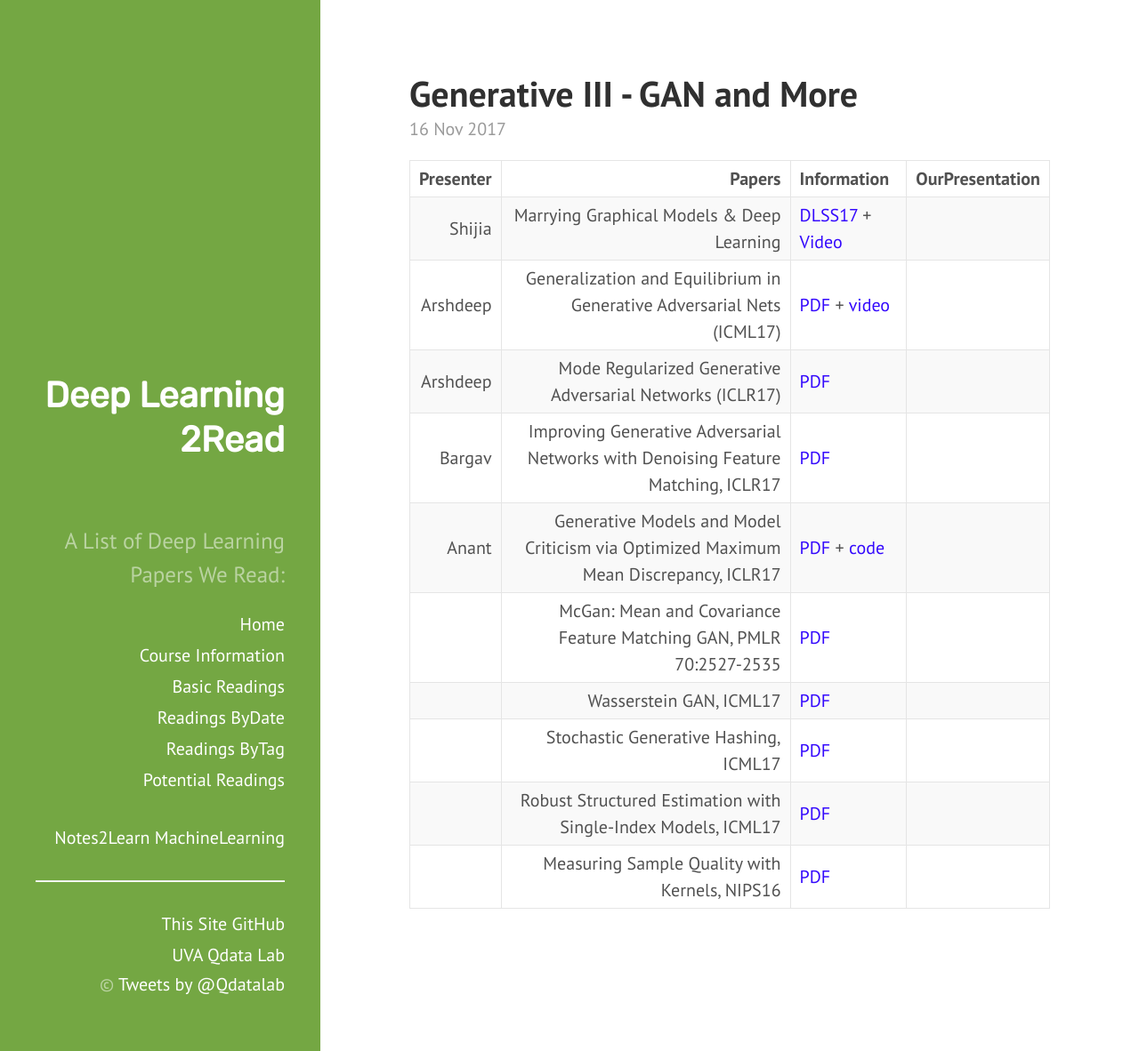
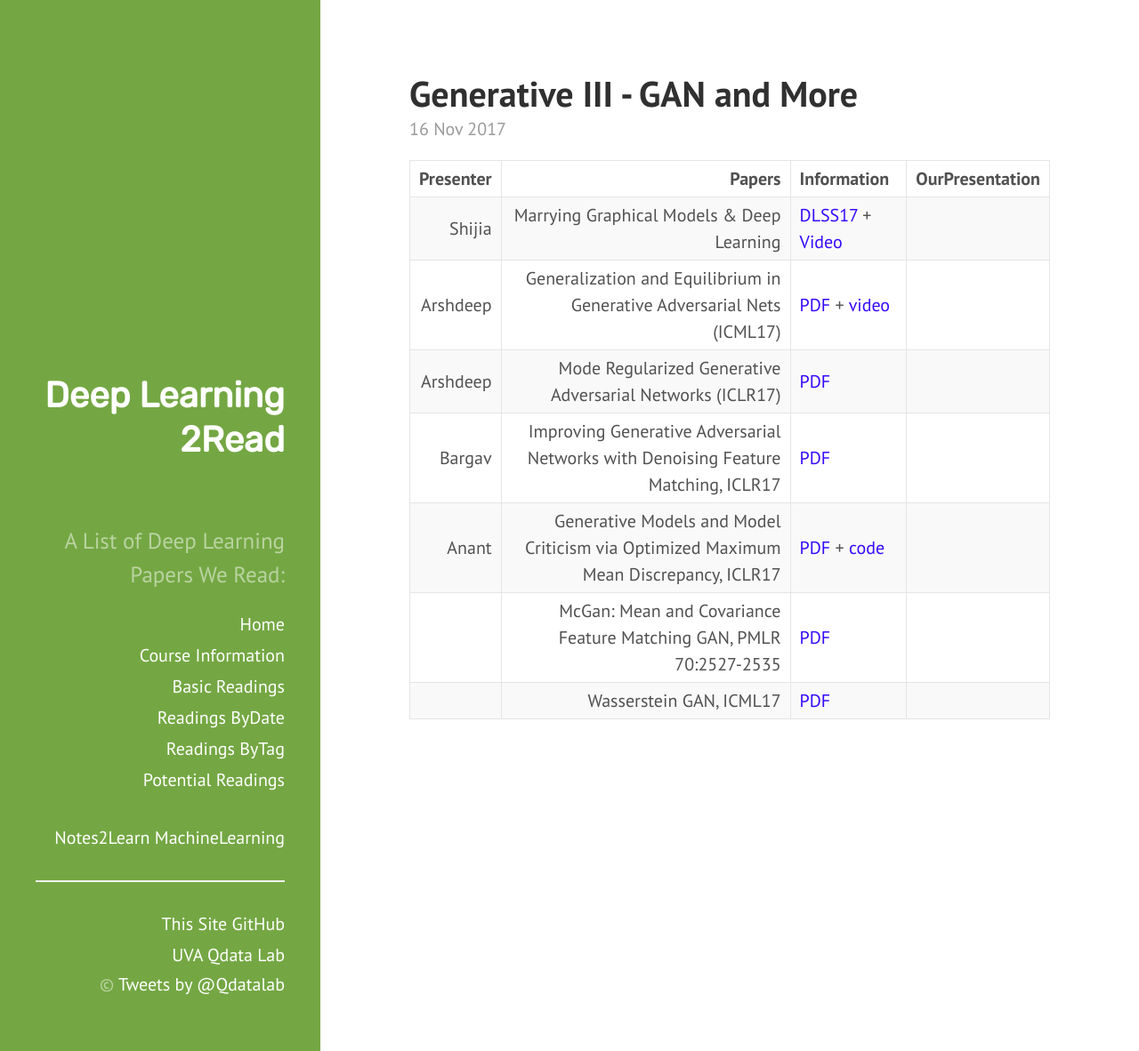
Before and after one commit to QData/deep2Read, a Jekyll site: the page built from _posts/2017-11-16-.md, in a window 1280 px wide and 1182 px high. Shown: the whole window at 89% size. Built offline with Jekyll 4.4.1, drawn with Linux system fonts in a browser that asks for light colours.

Commit message:
small change in schedules

```diff
--- a/_posts/2017-11-16-.md
+++ b/_posts/2017-11-16-.md
@@ -16,6 +16,3 @@ tags:
 | Anant| Generative Models and Model Criticism via Optimized Maximum Mean Discrepancy, ICLR17 | [PDF](https://arxiv.org/abs/1611.04488) + [code](https://github.com/dougalsutherland/opt-mmd) |
 |  | McGan: Mean and Covariance Feature Matching GAN, PMLR 70:2527-2535 | [PDF](https://arxiv.org/abs/1702.08398) |
 |  | Wasserstein GAN, ICML17 | [PDF](https://arxiv.org/abs/1701.07875) |
-| | Stochastic Generative Hashing, ICML17 | [PDF](https://arxiv.org/abs/1701.02815) |
-| | Robust Structured Estimation with Single-Index Models, ICML17| [PDF](http://proceedings.mlr.press/v70/chen17a.html) |
-|  | Measuring Sample Quality with Kernels, NIPS16 | [PDF](https://arxiv.org/abs/1703.01717)  |
```
Also changed, not shown: _posts/2017-10-19-.md (+1 -0 lines), _posts/2017-11-14-.md (+0 -2 lines).
